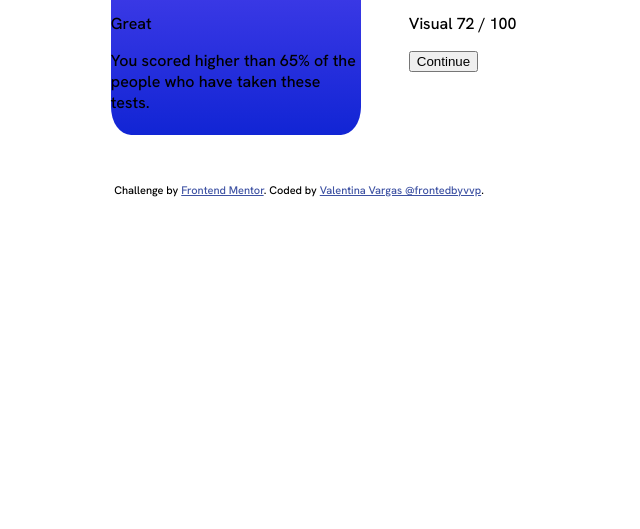
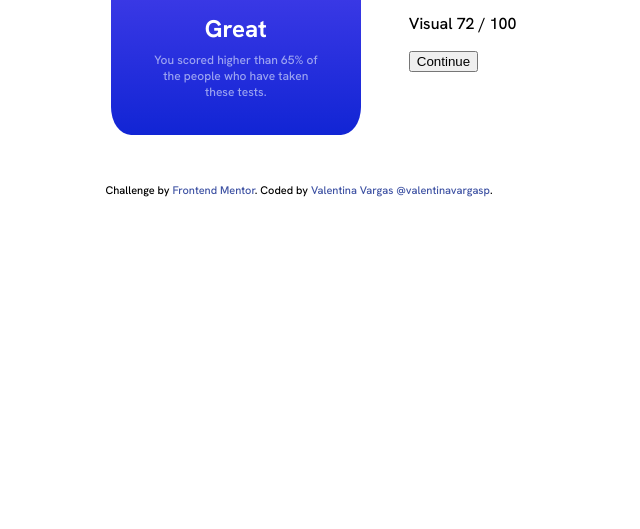
Before and after one commit to valentinavp15/challenge1-results-summary, a plain HTML site: page index.html in a window 1280 px wide. Shown: the part 271-800 px from the top of the page, without its empty margins (341-981 px from the left). Drawn offline with Linux system fonts and the light colour scheme.

Commit message:
Finaliza el estilo del primer div contenedor del score

```diff
--- a/index.html
+++ b/index.html
@@ -42,7 +42,7 @@
   </div>
   <div class="attribution">
     Challenge by <a href="https://www.frontendmentor.io?ref=challenge" target="_blank">Frontend Mentor</a>.
-    Coded by <a href="#">Valentina Vargas @frontedbyvvp</a>.
+    Coded by <a href="#">Valentina Vargas @valentinavargasp</a>.
   </div>
 </body>
 </html>
--- a/styles.css
+++ b/styles.css
@@ -77,6 +77,7 @@ body {
     color: var(--white);
     font-size: var(--gi);
     margin: 12px 0 0 0;
+    font-weight: bold;
 }
 
 .text1{
@@ -87,14 +88,32 @@ body {
     margin: 0;
 }
 
+.text2{
+    text-align: center;
+    color: var(--white);
+    font-size: var(--md);
+    font-weight: bold;
+    margin: 8px auto;
+}
+
+.message {
+    text-align: center;
+    color: var(--pale-blue);
+    opacity: 60%;
+    font-size: var(--sm);
+    margin: 0 40px;
+}
 
 
 
+/* LINKS */
 .attribution {
     font-size: 11px;
     text-align: center;
+
 }
 
 .attribution a {
     color: hsl(228, 45%, 44%);
+    text-decoration: none;
 }
```
